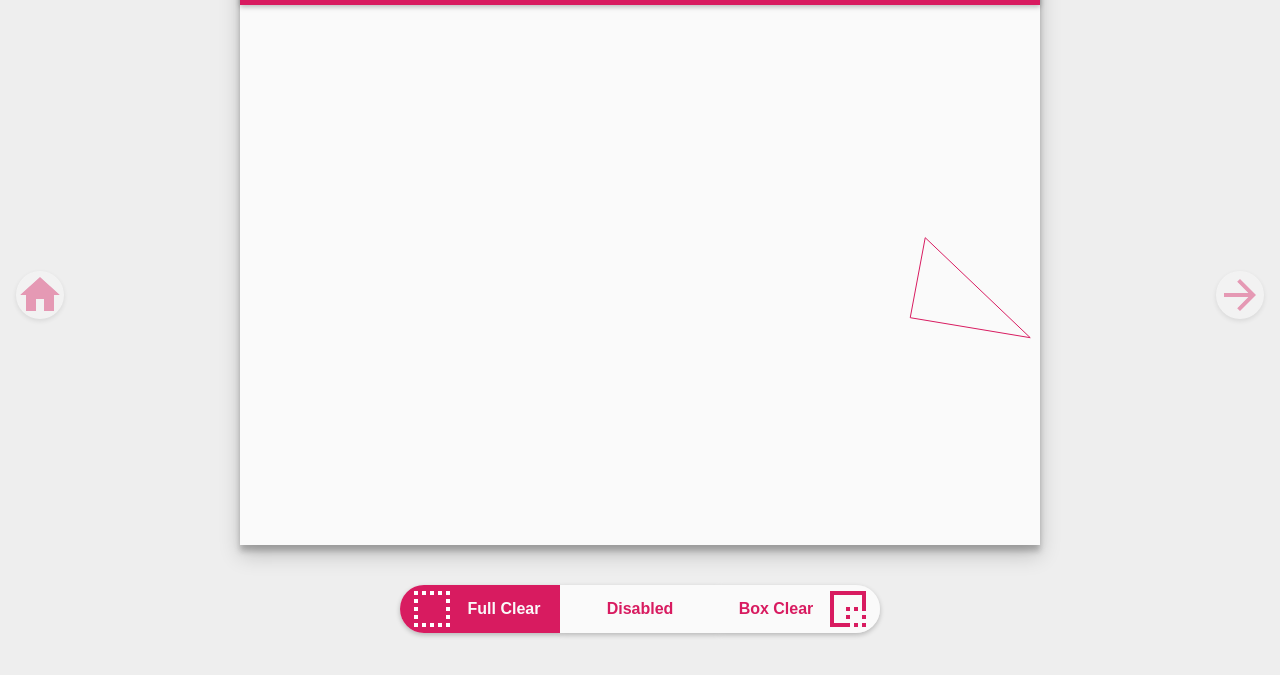
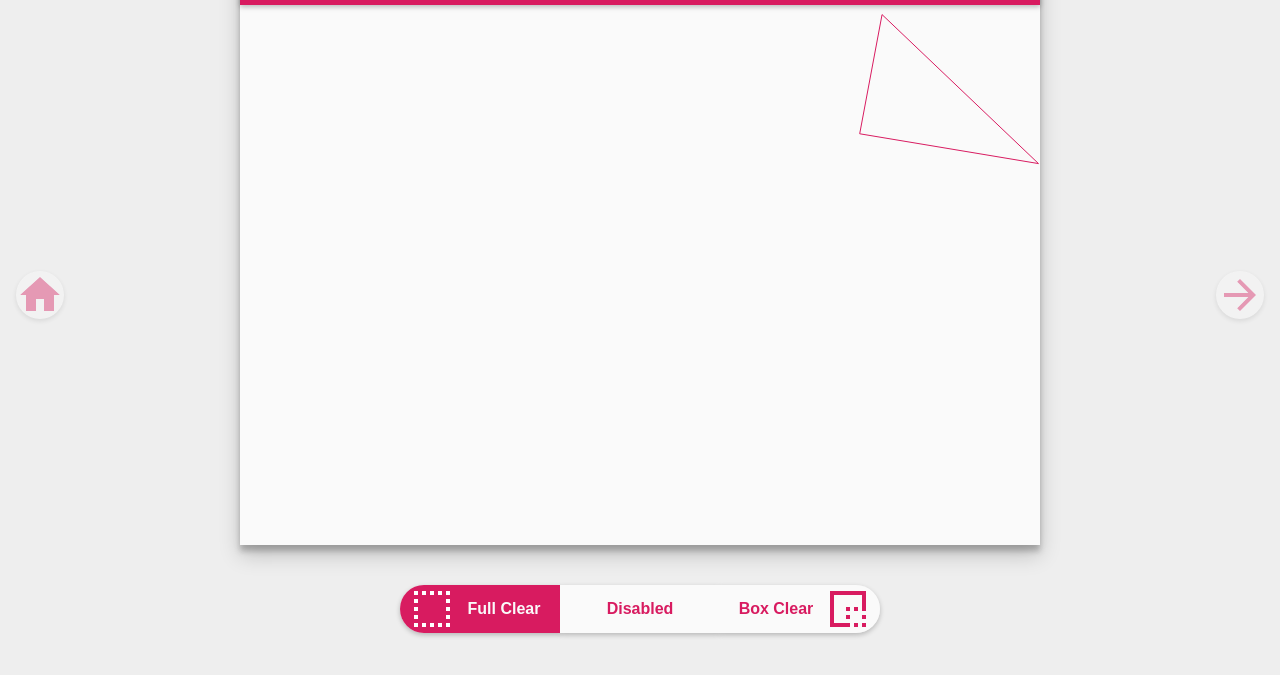
Before and after one commit to unshame/CGDemo, a website: page Lab1-Erasers/index.html in a window 1280 px wide. Shown: the part 105-780 px from the top of the page. Drawn offline with Linux system fonts and the light colour scheme.

Commit message:
Lab1: better collision, dt, resizing

```diff
--- a/Lab1-Erasers/classes/CanvasInterface.js
+++ b/Lab1-Erasers/classes/CanvasInterface.js
@@ -10,6 +10,7 @@ class CanvasInterface {
 
         this.polygons = [];
         this.eraserType = eraserType;
+        this.isRunning = false;
     }
 
     /** Ширина холста. */
@@ -51,6 +52,7 @@ class CanvasInterface {
     }
 
     drawPolygon(ps) {
+
         if (ps.length === 0) {
             return;
         }
@@ -75,7 +77,12 @@ class CanvasInterface {
             this.isRunning = false;
         }
 
+        if(typeof interval != 'number' || isNaN(interval) || interval < 0) {
+            return;
+        }
+
         let lastUpdate = Date.now();
+
         this.isRunning = setInterval(() => {
             let now = Date.now();
             this.update(now - lastUpdate);
@@ -92,13 +99,18 @@ class CanvasInterface {
     }
 
     updatePolygon(polygon, dt) {
-        polygon.move({x: polygon.dx, y: polygon.dy});
+        let dtt = dt / 1000;
+
+        polygon.updateSize(dt);
+        polygon.move({ x: polygon.dx * dtt, y: polygon.dy * dtt});
         let collision = this.getCollision(polygon.boundingBox);
+
         if(collision.collided) {
             polygon.move({x: collision.dx, y: collision.dy});
             polygon.changeDirection(collision);
-            polygon.move({ x: polygon.dx, y: polygon.dy });
+            //polygon.move({ x: polygon.dx * dtt, y: polygon.dy * dtt});
         }
+
         this.drawPolygon(polygon.ps);
     }
 
@@ -111,18 +123,31 @@ class CanvasInterface {
         let dx = left < 0 ? -left : (right < 0 ? right : 0);
         let dy = top < 0 ? -top : (bottom < 0 ? bottom : 0);
 
+        let collided = 0;
+
+        if(top) {
+            collided |= COLLISION.TOP;
+        }
+
+        if (right) {
+            collided |= COLLISION.RIGHT;
+        }
+
+        if (bottom) {
+            collided |= COLLISION.BOTTOM;
+        }
+
+        if (left) {
+            collided |= COLLISION.LEFT;
+        }
+
         return {
-            collided: top || right || bottom || left,
-            top: top < 0,
-            right: right < 0,
-            bottom: bottom < 0,
-            left: left < 0,
+            collided,
             dx, dy
         };
     }
 
     clear() {
-
         switch (this.eraserType) {
 
             case 'boxClear':
@@ -140,6 +165,7 @@ class CanvasInterface {
     }
 
     clearBox() {
+
         for(let polygon of this.polygons) {
             let boundingBox = polygon.boundingBox;
             let x = Math.floor(boundingBox[0].x) - 1;
@@ -155,3 +181,12 @@ class CanvasInterface {
         this.polygons.length = 0;
     }
 }
+
+let COLLISION = {
+    TOP: 0b0001,
+    RIGHT: 0b0010,
+    BOTTOM: 0b0100,
+    LEFT: 0b1000,
+    TOPBOTTOM: 0b0101,
+    LEFTRIGHT: 0b1010
+};
--- a/Lab1-Erasers/classes/Polygon.js
+++ b/Lab1-Erasers/classes/Polygon.js
@@ -2,18 +2,27 @@
 class Polygon {
 
     constructor(ps, angle, speed) {
-        this.ps = [{...ps[0]}];
+        this.ps = [{x: ps[0].x, y:ps[0].y}];
+        this.initialPoints = [];
 
         for(let i = 1; i < ps.length; i++) {
             let pp = ps[i];
+
             this.ps.push({
                 x: this.ps[0].x + pp.x,
                 y: this.ps[0].y + pp.y
+            });
+
+            this.initialPoints.push({
+                x: pp.x,
+                y: pp.y
             });
         }
 
         this.setAngleSpeed(angle, speed);
         this.calculateBoundingBox();
+        this.currentSizePercentage = 1;
+        this.resizeEnabled = false;
     }
 
     get angle() {
@@ -48,7 +57,7 @@ class Polygon {
     }
 
     get position() {
-        return {...this.ps[0]};
+        return Object.assign({}, this.ps[0]);
     }
 
     set position(p) {
@@ -97,12 +106,77 @@ class Polygon {
 
     changeDirection(collision) {
 
-        if(collision.top || collision.bottom) {
+        let direction = this.getDirection();
+
+        if ((collision.collided & COLLISION.TOPBOTTOM) && !(collision.collided & direction & COLLISION.TOPBOTTOM)) {
             this.dy = -this.dy;
         }
 
-        if (collision.left || collision.right) {
+        if ((collision.collided & COLLISION.LEFTRIGHT) && !(collision.collided & direction & COLLISION.LEFTRIGHT)) {
             this.dx = -this.dx;
         }
     }
+
+    getDirection() {
+        let direction = 0;
+
+        if (this.dx > 0) {
+            direction |= COLLISION.LEFT;
+        }
+        else if (this.dx < 0) {
+            direction |= COLLISION.RIGHT;
+        }
+
+        if (this.y > 0) {
+            direction |= COLLISION.BOTTOM;
+        }
+        else if (this.y < 0) {
+            direction |= COLLISION.TOP;
+        }
+
+        return direction;
+    }
+
+    setResizeProperties(resizeEnabled, min, max, step, dir) {
+        this.resizeEnabled = resizeEnabled;
+        this.minSizePercentage = min;
+        this.maxSizePercentage = max;
+        this.resizeStep = step;
+        this.resizeDirection = dir;
+    }
+
+    updateSize(dt) {
+
+        if(!this.resizeEnabled) {
+            return;
+        }
+
+        let step = this.resizeStep * (dt / 1000);
+        let max = this.maxSizePercentage;
+        let min = this.minSizePercentage;
+
+        if (this.resizeDirection === 1) {
+            this.currentSizePercentage += step;
+            if (this.currentSizePercentage >= max) {
+                this.currentSizePercentage = max;
+                this.resizeDirection = -1;
+            }
+        }
+        else {
+            this.currentSizePercentage -= step;
+            if (this.currentSizePercentage <= min) {
+                this.currentSizePercentage = min;
+                this.resizeDirection = 1;
+            }
+        }
+
+        let position = this.position;
+        for(let i = 1; i < this.ps.length; i++) {
+            let p = this.ps[i];
+            p.x = this.initialPoints[i - 1].x * this.currentSizePercentage +  position.x;
+            p.y = this.initialPoints[i - 1].y * this.currentSizePercentage +  position.y;
+        }
+
+        this.calculateBoundingBox();
+    }
 }
--- a/Lab1-Erasers/index.html
+++ b/Lab1-Erasers/index.html
@@ -30,8 +30,8 @@
         <a class="button_floating home left" href=".." title="Back to previews"></a>
         <a class="button_floating forward" href="../Lab2-Bresenham" title="Bresenham's Line Algorithm"></a>
         <script src="../shared/lib/jquery.min.js"></script>
+        <script src="./classes/Polygon.js"></script>
         <script src="./classes/CanvasInterface.js"></script>
-        <script src="./classes/Polygon.js"></script>
         <script src="./script.js"></script>
         <script src="../shared/scripts/transition.js"></script>
     </body>
--- a/Lab1-Erasers/script.js
+++ b/Lab1-Erasers/script.js
@@ -2,27 +2,9 @@ window.pageNum = 1;
 
 let canvas = $('#screen');
 
-
-/* ОЦПИИ */
-
 let color = [216, 27, 96, 255];
 let angle = 13;
-
-
-/* ИНИЦИАЛИЗАЦИЯ */
-
-// Инициализация интервала
 let interval = 10;
-
-//document.getElementById('button_clear').addEventListener('click', () => clearScreen());
-
-// Инициализация треугольника в центре экрана
-// let hw = canvasWidth / 2;
-// let hh = canvasHeight / 2;
-// let boundaries = getTriangleBoxBoundaries({ x: 0, y: 0 }, p2, p3);
-// let triangleWidth = boundaries[1].x - boundaries[0].x;
-// let triangleHeight = boundaries[1].y - boundaries[0].y;
-// let offset = { x: hw - triangleWidth / 2, y: hh - triangleHeight / 2 };
 
 let buttons = {
     'fullClear': $('#button_clear_full'),
@@ -35,20 +17,20 @@ for (let m of Object.keys(buttons)) {
 }
 
 let canvasInterface = new CanvasInterface(canvas[0], canvas.width(), canvas.height(), color);
-canvasInterface.addPolygon([
+let polygon = canvasInterface.addPolygon([
     { x: 200, y: 200 },
     { x: 15, y: -80 },
     { x: 120, y: 20 }
-], angle, 1);
+], angle, 600);
+polygon.setResizeProperties(true, 1, 2, 0.5, 1);
 setMode('fullClear');
 canvasInterface.setInterval(interval);
 
 canvas.click((event) => addRandomPolygon({ x: event.offsetX, y: event.offsetY }));
 
-let buttonClear = $('#button_clear'); // Кнопка очистки холста
+let buttonClear = $('#button_clear');
 buttonClear.click(() => canvasInterface.reset());
 
-// Устанавливает режим рисования
 function setMode(_mode) {
     canvasInterface.eraserType = _mode;
 
@@ -78,7 +60,8 @@ function addRandomPolygon(p) {
         });
     }
 
-    canvasInterface.addPolygon(ps, Math.random() * 360 - 180, Math.random() * 2 + 1);
+    let polygon = canvasInterface.addPolygon(ps, Math.random() * 360 - 180, Math.random() * 500 + 100);
+    polygon.setResizeProperties(true, 0.5, 1.5, Math.random() * 0.9 + 0.1, Math.random() > 0.5 ? -1 : 1);
 }
 
 function getRandomLength(min, max) {
```
Also changed, not shown: Lab1-Erasers/.eslintrc.json.
